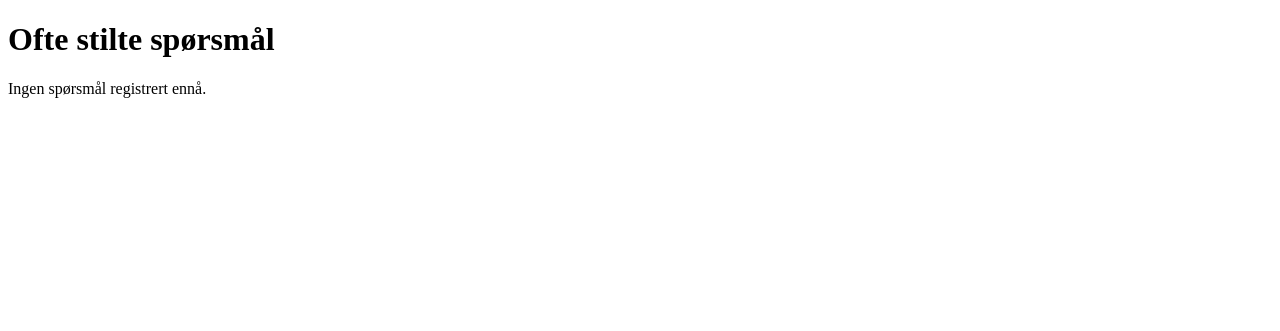
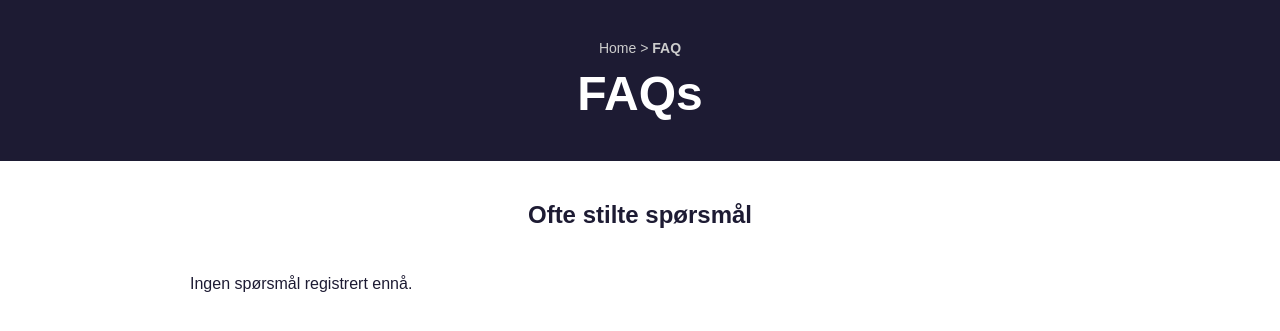
Before and after one commit to auroraodden/oddendesiign-webapp, a Django app: page /faq/ in a window 1280 px wide. Shown: the top 331 px of the page. Run offline with Django 5.2, Linux system fonts and the light colour scheme; data that the repository does not hold is empty.

Commit message:
Styled FAQ page with header, cards and togglelist

```diff
--- /dev/null
+++ b/core/static/css/style.css
@@ -0,0 +1,88 @@
+/* Generell stil */
+body {
+    font-family: Arial, sans-serif;
+    background-color: f8f8f8;
+    margin: 0;
+    padding: 0;
+    color: #1D1B33;
+}
+
+/* Header stil */
+.faq-header {
+    background-color: #1D1B33;
+    color: white;
+    text-align: center;
+    padding: 40px 20px;
+}
+
+.faq-header h1 {
+    font-size: 48px;
+    margin: 0;
+}
+
+.breadcrumb {
+    font-size: 14px;
+    color: #ccc;
+    margin-bottom: 10px;
+}
+
+/* FAQ-innhold */
+.faq-wrapper {
+    max-width: 900px;
+    margin: 40px auto;
+    padding: 0 20px;
+}
+
+.faq-subtitle {
+    font-size: 24px;
+    text-align: center;
+    margin-bottom: 30px;
+}
+
+.faq-grid {
+    display: grid;
+    gap: 16px;
+}
+
+.faq-item {
+    background: #fff;
+    border: 1px solid #ccc;
+    border-radius: 8px;
+    overflow: hidden;
+    box-shadow: 0 0 10px rgba(0, 0, 0, 0.05);
+}
+
+.faq.question {
+    width: 100%;
+    background: none;
+    border: none;
+    text-align: left;
+    padding: 16px;
+    font-weight: bold;
+    font-size: 16px;
+    position: relative;
+    cursor: pointer;
+}
+
+.faq-question .faq-toggle-icon {
+    position: absolute;
+    right: 16px;
+    top: 16px;
+    font-size: 18px;
+}
+
+.faq-answer {
+    display: none;
+    padding: 16px;
+    border-top: 1px solid #eee;
+    background-color: fafafa;
+}
+
+.faq-answer.show {
+    display: block;
+}
+
+.faq-question.active {
+    background-color: #1D1B33;
+    color: white;
+}
--- a/core/templates/core/faq.html
+++ b/core/templates/core/faq.html
@@ -1,19 +1,33 @@
+{% load static %}
 <!DOCTYPE html>
 <html lang="no">
 <head>
     <meta charset="UTF-8">
-    <title>FAQ - Oddendesiign</title>
+    <title>FAQs - Oddendesiign</title>
+    <link rel="stylesheet" href="{% static 'css/style.css' %}">
 </head>
 <body>
-    <h1>Ofte stilte spørsmål</h1>
+    <header class="faq-header">
+        <div class="breadcrumb">Home &gt; <strong>FAQ</strong></div>
+        <h1>FAQs</h1>
+    </header>
 
-    {% for faq in faqs %}
-        <div style="margin-bottom: 30px;">
-            <h3>{{ faq.question }}</h3>
-            <p>{{ faq.answer }}</p>
+    <main class="faq-wrapper">
+        <h2 class="faq-subtitle">Ofte stilte spørsmål</h2>
+
+        <div class="faq-grid">
+            {% for faq in faqs %}
+                <div class="faq-item">
+                    <button class="faq-question" onclick="this.classList.toggle('active'); this.nextElementSibling.classList.toggle('show');">
+                        {{ faq.question }}
+                        <span class="faq-toggle-icon">⌄</span>
+                    </button>
+                    <div class="faq-answer">{{ faq.answer }}</div>
+                </div>
+            {% empty %}
+                <p>Ingen spørsmål registrert ennå.</p>
+            {% endfor %}
         </div>
-    {% empty %}
-        <p>Ingen spørsmål registrert ennå.</p>
-    {% endfor %}
+    </main>
 </body>
 </html>
```
